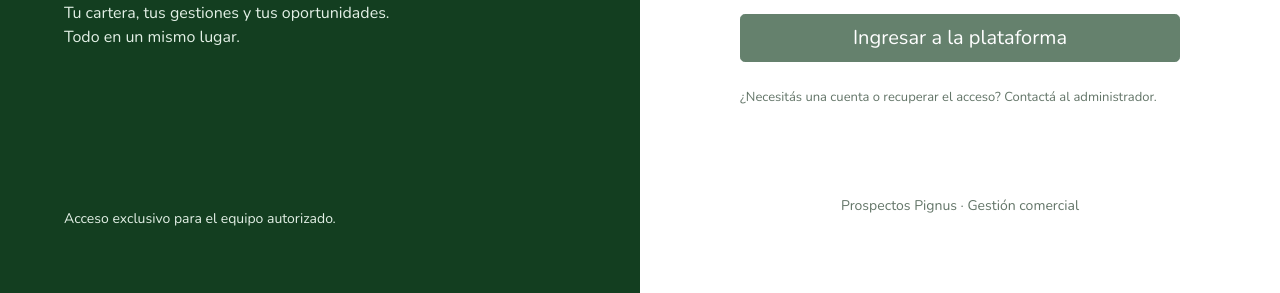
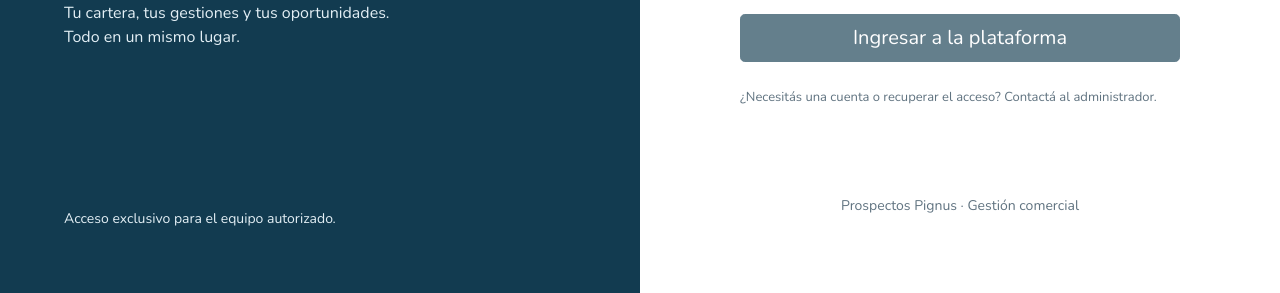
Before and after one commit to rodriguezcl/prospectospignus, a React app: page /#/login in a window 1280 px wide. Shown: the part 507-800 px from the top of the page. Built offline with nearby package versions, Linux system fonts and the light colour scheme; no server answers.

Commit message:
feat: unificar identidad visual en azul petróleo

```diff
--- a/src/features/inicio/presentation/tablero.css
+++ b/src/features/inicio/presentation/tablero.css
@@ -190,8 +190,8 @@
 .resultado-persona:hover,
 .pendiente-item:hover,
 .tablero-inicio .indicador:hover {
-  border-color: var(--pignus-verde);
-  background-color: var(--pignus-verde-suave);
+  border-color: var(--pignus-primario);
+  background-color: var(--pignus-primario-suave);
 }
 .tablero-inicio .grafico-columna-barra {
   background: var(--grafico-azul);
--- a/src/shared/ui/contenido/MarcaPignus.jsx
+++ b/src/shared/ui/contenido/MarcaPignus.jsx
@@ -1,12 +1,14 @@
 export function MarcaPignus() {
   return (
     <span className="identidad-pignus">
+      <span className="identidad-emblema">
         <img
           src="/marca/pignus.png"
           alt="Pignus — Guardianes por naturaleza"
           width="885"
           height="281"
         />
+      </span>
       <span className="identidad-producto">Prospectos</span>
     </span>
   );
--- a/src/shared/ui/estilos/identidad.css
+++ b/src/shared/ui/estilos/identidad.css
@@ -1,26 +1,26 @@
-/* Verde dominante de los píxeles opacos del logo original, sin modificar Mazer. */
+/* Azul petróleo compartido con el ícono de la aplicación, sin modificar Mazer. */
 :root,
 [data-bs-theme="light"] {
-  --pignus-verde: #133e20;
-  --pignus-verde-hover: #0c2c16;
-  --pignus-verde-suave: #eaf2ec;
-  --pignus-verde-acento: #327844;
-  --bs-primary: var(--pignus-verde);
-  --bs-primary-rgb: 19, 62, 32;
-  --bs-primary-text-emphasis: #0c2c16;
-  --bs-primary-bg-subtle: #eaf2ec;
-  --bs-primary-border-subtle: #bdd1c2;
-  --bs-body-color: #465b4c;
-  --bs-body-color-rgb: 70, 91, 76;
-  --bs-body-bg: #f4f7f4;
-  --bs-heading-color: var(--pignus-verde);
-  --bs-secondary-color: #637568;
-  --bs-secondary-color-rgb: 99, 117, 104;
-  --bs-link-color: var(--pignus-verde);
-  --bs-link-color-rgb: 19, 62, 32;
-  --bs-link-hover-color: var(--pignus-verde-hover);
-  --bs-link-hover-color-rgb: 12, 44, 22;
-  --bs-border-color: #d7e2da;
+  --pignus-primario: #123b50;
+  --pignus-primario-hover: #0b2939;
+  --pignus-primario-suave: #eaf1f5;
+  --pignus-primario-acento: #286b8c;
+  --bs-primary: var(--pignus-primario);
+  --bs-primary-rgb: 18, 59, 80;
+  --bs-primary-text-emphasis: #0b2939;
+  --bs-primary-bg-subtle: #eaf1f5;
+  --bs-primary-border-subtle: #bdd0db;
+  --bs-body-color: #465966;
+  --bs-body-color-rgb: 70, 89, 102;
+  --bs-body-bg: #f4f7f9;
+  --bs-heading-color: var(--pignus-primario);
+  --bs-secondary-color: #607380;
+  --bs-secondary-color-rgb: 96, 115, 128;
+  --bs-link-color: var(--pignus-primario);
+  --bs-link-color-rgb: 18, 59, 80;
+  --bs-link-hover-color: var(--pignus-primario-hover);
+  --bs-link-hover-color-rgb: 11, 41, 57;
+  --bs-border-color: #d7e1e7;
 }
 body {
   background: var(--bs-body-bg);
@@ -42,35 +42,35 @@ h6,
 .form-label,
 label,
 .aviso strong {
-  color: var(--pignus-verde);
+  color: var(--pignus-primario);
 }
 a {
-  color: var(--pignus-verde);
+  color: var(--pignus-primario);
 }
 a:hover {
-  color: var(--pignus-verde-hover);
+  color: var(--pignus-primario-hover);
 }
 .btn-primary {
-  --bs-btn-bg: var(--pignus-verde);
-  --bs-btn-border-color: var(--pignus-verde);
-  --bs-btn-hover-bg: var(--pignus-verde-hover);
-  --bs-btn-hover-border-color: var(--pignus-verde-hover);
-  --bs-btn-active-bg: var(--pignus-verde-hover);
-  --bs-btn-active-border-color: var(--pignus-verde-hover);
-  --bs-btn-disabled-bg: var(--pignus-verde);
-  --bs-btn-disabled-border-color: var(--pignus-verde);
-  --bs-btn-focus-shadow-rgb: 50, 120, 68;
+  --bs-btn-bg: var(--pignus-primario);
+  --bs-btn-border-color: var(--pignus-primario);
+  --bs-btn-hover-bg: var(--pignus-primario-hover);
+  --bs-btn-hover-border-color: var(--pignus-primario-hover);
+  --bs-btn-active-bg: var(--pignus-primario-hover);
+  --bs-btn-active-border-color: var(--pignus-primario-hover);
+  --bs-btn-disabled-bg: var(--pignus-primario);
+  --bs-btn-disabled-border-color: var(--pignus-primario);
+  --bs-btn-focus-shadow-rgb: 40, 107, 140;
 }
 .btn-outline-primary {
-  --bs-btn-color: var(--pignus-verde);
-  --bs-btn-border-color: var(--pignus-verde);
-  --bs-btn-hover-bg: var(--pignus-verde);
-  --bs-btn-hover-border-color: var(--pignus-verde);
-  --bs-btn-active-bg: var(--pignus-verde);
-  --bs-btn-active-border-color: var(--pignus-verde);
-  --bs-btn-disabled-color: var(--pignus-verde);
-  --bs-btn-disabled-border-color: var(--pignus-verde);
-  --bs-btn-focus-shadow-rgb: 50, 120, 68;
+  --bs-btn-color: var(--pignus-primario);
+  --bs-btn-border-color: var(--pignus-primario);
+  --bs-btn-hover-bg: var(--pignus-primario);
+  --bs-btn-hover-border-color: var(--pignus-primario);
+  --bs-btn-active-bg: var(--pignus-primario);
+  --bs-btn-active-border-color: var(--pignus-primario);
+  --bs-btn-disabled-color: var(--pignus-primario);
+  --bs-btn-disabled-border-color: var(--pignus-primario);
+  --bs-btn-focus-shadow-rgb: 40, 107, 140;
 }
 .btn-primary,
 .btn-outline-primary:hover {
@@ -78,7 +78,7 @@ a:hover {
 }
 .btn-light,
 .btn-outline-secondary {
-  --bs-btn-color: #465b4c;
+  --bs-btn-color: #465966;
 }
 /* Mazer fija negro en .btn.btn-light; respetar los colores de cada tema. */
 .btn.btn-light {
@@ -98,7 +98,7 @@ a:hover {
 }
 /* Fondos deliberadamente claros necesitan texto oscuro en ambos modos. */
 .badge.bg-white.text-primary {
-  color: #133e20 !important;
+  color: #123b50 !important;
 }
 /* Eliminar el desplazamiento de línea base aplicado por el proveedor. */
 body .bi {
@@ -131,16 +131,16 @@ body .bi::before {
   min-height: 2.5rem;
 }
 .btn-link {
-  --bs-btn-color: var(--pignus-verde);
-  --bs-btn-hover-color: var(--pignus-verde-hover);
+  --bs-btn-color: var(--pignus-primario);
+  --bs-btn-hover-color: var(--pignus-primario-hover);
 }
 .bg-light-primary {
-  background-color: var(--pignus-verde-suave) !important;
-  color: var(--pignus-verde) !important;
+  background-color: var(--pignus-primario-suave) !important;
+  color: var(--pignus-primario) !important;
 }
 .text-primary,
 .link-primary {
-  color: var(--pignus-verde) !important;
+  color: var(--pignus-primario) !important;
 }
 .form-control,
 .form-select {
@@ -151,23 +151,23 @@ body .bi::before {
 .form-select:focus,
 .form-check-input:focus {
   color: var(--bs-body-color);
-  border-color: #75a781;
-  box-shadow: 0 0 0 0.25rem rgb(19 62 32 / 18%);
+  border-color: #719caf;
+  box-shadow: 0 0 0 0.25rem rgb(18 59 80 / 18%);
 }
 .form-check-input:checked,
 .form-check-input:indeterminate {
-  background-color: var(--pignus-verde);
-  border-color: var(--pignus-verde);
+  background-color: var(--pignus-primario);
+  border-color: var(--pignus-primario);
 }
 .form-control::placeholder {
-  color: #748379;
+  color: #70808b;
 }
 .table {
   --bs-table-color: var(--bs-body-color);
   --bs-table-border-color: var(--bs-border-color);
 }
 .table thead th {
-  color: var(--pignus-verde);
+  color: var(--pignus-primario);
 }
 caption,
 small,
@@ -184,35 +184,35 @@ footer,
   color: var(--bs-secondary-color);
 }
 .sidebar-wrapper .menu .sidebar-link {
-  color: var(--pignus-verde);
+  color: var(--pignus-primario);
 }
 .sidebar-wrapper .menu .sidebar-link i {
-  color: #6c8d75;
+  color: #67899b;
 }
 .sidebar-wrapper .menu .sidebar-link:hover {
-  background: var(--pignus-verde-suave);
+  background: var(--pignus-primario-suave);
 }
 .sidebar-wrapper .menu .sidebar-link.seleccionada,
 .sidebar-wrapper .menu .sidebar-item.active > .sidebar-link {
-  background: var(--pignus-verde);
+  background: var(--pignus-primario);
   color: white;
 }
 .sidebar-wrapper .menu .sidebar-link.seleccionada i {
   color: white;
 }
 .bienvenida {
-  background: var(--pignus-verde);
+  background: var(--pignus-primario);
 }
 .bienvenida p,
 .figura {
-  color: #e3f0e6;
+  color: #e3eff5;
 }
 .icono-acceso {
-  color: var(--pignus-verde);
-  background: var(--pignus-verde-suave);
+  color: var(--pignus-primario);
+  background: var(--pignus-primario-suave);
 }
 .acceso:hover {
-  border-color: var(--pignus-verde);
+  border-color: var(--pignus-primario);
 }
 .barra-superior,
 .aviso,
@@ -220,40 +220,40 @@ footer,
   border-color: var(--bs-border-color);
 }
 .acceso-presentacion {
-  background: var(--pignus-verde);
-  color: #e3f0e6;
+  background: var(--pignus-primario);
+  color: #e3eff5;
 }
 .acceso-presentacion > small {
-  color: #e3f0e6;
+  color: #e3eff5;
 }
 .grafico-columna-barra,
 .grafico-pista > span {
-  background: var(--pignus-verde);
+  background: var(--pignus-primario);
 }
 .grafico-fila:hover,
 .grafico-fila[aria-pressed="true"] {
-  background: var(--pignus-verde-suave);
-  border-color: var(--pignus-verde);
+  background: var(--pignus-primario-suave);
+  border-color: var(--pignus-primario);
 }
 .grafico-columna:hover .grafico-columna-barra,
 .grafico-columna[aria-pressed="true"] .grafico-columna-barra {
-  background: var(--pignus-verde-acento);
+  background: var(--pignus-primario-acento);
 }
 .grafico-columna:focus-visible,
 .grafico-fila:focus-visible {
-  outline-color: var(--pignus-verde-acento);
+  outline-color: var(--pignus-primario-acento);
 }
 .pagination {
-  --bs-pagination-color: var(--pignus-verde);
-  --bs-pagination-hover-color: var(--pignus-verde);
-  --bs-pagination-active-bg: var(--pignus-verde);
-  --bs-pagination-active-border-color: var(--pignus-verde);
-  --bs-pagination-focus-box-shadow: 0 0 0 0.25rem rgb(19 62 32 / 18%);
+  --bs-pagination-color: var(--pignus-primario);
+  --bs-pagination-hover-color: var(--pignus-primario);
+  --bs-pagination-active-bg: var(--pignus-primario);
+  --bs-pagination-active-border-color: var(--pignus-primario);
+  --bs-pagination-focus-box-shadow: 0 0 0 0.25rem rgb(18 59 80 / 18%);
 }
 .alert-primary {
-  --bs-alert-color: var(--pignus-verde);
-  --bs-alert-bg: var(--pignus-verde-suave);
-  --bs-alert-border-color: #bdd1c2;
+  --bs-alert-color: var(--pignus-primario);
+  --bs-alert-bg: var(--pignus-primario-suave);
+  --bs-alert-border-color: #bdd0db;
 }
 .sidebar-header {
   position: relative;
@@ -262,7 +262,7 @@ footer,
 .marca {
   width: 100%;
   display: block;
-  color: var(--pignus-verde);
+  color: var(--pignus-primario);
 }
 .identidad-pignus {
   display: flex;
@@ -276,9 +276,20 @@ footer,
   width: 100%;
   height: auto;
 }
+.identidad-emblema {
+  display: block;
+  width: 100%;
+  background: #123b50;
+  -webkit-mask: url("/marca/pignus.png") center / contain no-repeat;
+  mask: url("/marca/pignus.png") center / contain no-repeat;
+}
+.identidad-emblema img {
+  /* Conserva dimensiones y texto alternativo; la máscara colorea el original. */
+  opacity: 0;
+}
 .identidad-producto {
   margin-top: -4px;
-  color: var(--pignus-verde);
+  color: var(--pignus-primario);
   font-size: 12px;
   font-weight: 600;
   letter-spacing: 2px;
--- a/src/shared/ui/estilos/noche.css
+++ b/src/shared/ui/estilos/noche.css
@@ -17,28 +17,28 @@
 
 [data-bs-theme="dark"] {
   color-scheme: dark;
-  --pignus-verde: #8ed6a2;
-  --pignus-verde-hover: #b6edc4;
-  --pignus-verde-suave: #253c2e;
-  --pignus-verde-acento: #a4e5b5;
-  --bs-primary: #8ed6a2;
-  --bs-primary-rgb: 142, 214, 162;
-  --bs-body-bg: #141c18;
-  --bs-body-color: #dbe7df;
-  --bs-body-color-rgb: 219, 231, 223;
-  --bs-heading-color: #8ed6a2;
-  --bs-secondary-color: #adbdb2;
-  --bs-secondary-color-rgb: 173, 189, 178;
-  --bs-secondary-bg: #2b3930;
-  --bs-tertiary-bg: #233027;
-  --bs-border-color: #43564a;
-  --bs-link-color: #8ed6a2;
-  --bs-link-hover-color: #b6edc4;
-  --bs-link-color-rgb: 142, 214, 162;
-  --bs-link-hover-color-rgb: 182, 237, 196;
-  --bs-primary-text-emphasis: #b6edc4;
-  --bs-primary-bg-subtle: #253c2e;
-  --bs-primary-border-subtle: #43564a;
+  --pignus-primario: #8fc9e3;
+  --pignus-primario-hover: #bce4f5;
+  --pignus-primario-suave: #233c49;
+  --pignus-primario-acento: #a6d9ef;
+  --bs-primary: #8fc9e3;
+  --bs-primary-rgb: 143, 201, 227;
+  --bs-body-bg: #141d23;
+  --bs-body-color: #dce7ed;
+  --bs-body-color-rgb: 220, 231, 237;
+  --bs-heading-color: #8fc9e3;
+  --bs-secondary-color: #adbec9;
+  --bs-secondary-color-rgb: 173, 190, 201;
+  --bs-secondary-bg: #2a3943;
+  --bs-tertiary-bg: #22313b;
+  --bs-border-color: #435966;
+  --bs-link-color: #8fc9e3;
+  --bs-link-hover-color: #bce4f5;
+  --bs-link-color-rgb: 143, 201, 227;
+  --bs-link-hover-color-rgb: 188, 228, 245;
+  --bs-primary-text-emphasis: #bce4f5;
+  --bs-primary-bg-subtle: #233c49;
+  --bs-primary-border-subtle: #435966;
 }
 [data-bs-theme="dark"] .sidebar-wrapper,
 [data-bs-theme="dark"] .card,
@@ -48,62 +48,62 @@
 [data-bs-theme="dark"] .dropdown-menu,
 [data-bs-theme="dark"] .list-group-item,
 [data-bs-theme="dark"] .saltar-contenido {
-  background-color: #1e2a22;
+  background-color: #1d2b34;
   color: var(--bs-body-color);
   border-color: var(--bs-border-color);
 }
 [data-bs-theme="dark"] .table {
-  --bs-table-bg: #1e2a22;
+  --bs-table-bg: #1d2b34;
   --bs-table-color: var(--bs-body-color);
-  --bs-table-hover-bg: #2b3c31;
+  --bs-table-hover-bg: #2b3e4b;
   --bs-table-hover-color: var(--bs-body-color);
-  --bs-table-striped-bg: #25332b;
+  --bs-table-striped-bg: #253640;
   --bs-table-striped-color: var(--bs-body-color);
 }
 [data-bs-theme="dark"] .form-control,
 [data-bs-theme="dark"] .form-select,
 [data-bs-theme="dark"] .form-check-input {
-  background-color: #141c18;
+  background-color: #141d23;
   color: var(--bs-body-color);
   border-color: var(--bs-border-color);
 }
 [data-bs-theme="dark"] .form-control:disabled,
 [data-bs-theme="dark"] .form-select:disabled {
-  background-color: #2b3930;
+  background-color: #2a3943;
 }
 [data-bs-theme="dark"] .form-control::placeholder {
-  color: #adbdb2;
+  color: #adbec9;
 }
 [data-bs-theme="dark"] .form-check-input:checked {
-  background-color: #327844;
+  background-color: #286b8c;
 }
 [data-bs-theme="dark"] .btn-primary,
 [data-bs-theme="dark"] .btn-outline-primary:hover,
 [data-bs-theme="dark"] .btn-outline-primary:active {
-  color: #102317;
-  --bs-btn-color: #102317;
-  --bs-btn-hover-color: #102317;
-  --bs-btn-active-color: #102317;
-  --bs-btn-disabled-color: #102317;
+  color: #102631;
+  --bs-btn-color: #102631;
+  --bs-btn-hover-color: #102631;
+  --bs-btn-active-color: #102631;
+  --bs-btn-disabled-color: #102631;
 }
 [data-bs-theme="dark"] .btn-light,
 [data-bs-theme="dark"] .btn-outline-secondary {
-  --bs-btn-color: #dbe7df;
-  --bs-btn-border-color: #657d6d;
-  --bs-btn-hover-bg: #43564a;
+  --bs-btn-color: #dce7ed;
+  --bs-btn-border-color: #657f8e;
+  --bs-btn-hover-bg: #435966;
   --bs-btn-hover-color: #fff;
   --bs-btn-active-color: #fff;
-  --bs-btn-active-bg: #43564a;
+  --bs-btn-active-bg: #435966;
 }
 [data-bs-theme="dark"] .btn-light {
-  --bs-btn-bg: #2b3930;
-  --bs-btn-disabled-color: #dbe7df;
-  --bs-btn-disabled-bg: #2b3930;
-  --bs-btn-disabled-border-color: #657d6d;
+  --bs-btn-bg: #2a3943;
+  --bs-btn-disabled-color: #dce7ed;
+  --bs-btn-disabled-bg: #2a3943;
+  --bs-btn-disabled-border-color: #657f8e;
 }
 [data-bs-theme="dark"] .btn-outline-secondary {
-  --bs-btn-disabled-color: #adbdb2;
-  --bs-btn-disabled-border-color: #657d6d;
+  --bs-btn-disabled-color: #adbec9;
+  --bs-btn-disabled-border-color: #657f8e;
 }
 [data-bs-theme="dark"] .btn-outline-danger {
   --bs-btn-color: #ff9b9b;
@@ -122,7 +122,7 @@
 [data-bs-theme="dark"] .btn-primary:hover,
 [data-bs-theme="dark"] .btn-primary:focus-visible,
 [data-bs-theme="dark"] .btn-outline-primary:focus-visible {
-  color: #102317;
+  color: #102631;
 }
 [data-bs-theme="dark"] .form-text {
   color: var(--bs-secondary-color);
@@ -134,17 +134,16 @@
   .sidebar-item.active
   > .sidebar-link,
 [data-bs-theme="dark"] .bienvenida {
-  background: #245334;
+  background: #234f66;
 }
 [data-bs-theme="dark"] .sidebar-wrapper .menu .sidebar-link i {
-  color: #9fbca8;
+  color: #9fbdcc;
 }
 [data-bs-theme="dark"] .sidebar-wrapper .menu .sidebar-link.seleccionada i {
   color: #fff;
 }
-[data-bs-theme="dark"] .marca .identidad-pignus img {
-  /* Versión negativa del logo: conserva la transparencia y el archivo original. */
-  filter: brightness(0) invert(1);
+[data-bs-theme="dark"] .marca .identidad-emblema {
+  background: #fff;
 }
 [data-bs-theme="dark"] .barra-superior,
 [data-bs-theme="dark"] .acceso,
@@ -154,11 +153,11 @@
 }
 [data-bs-theme="dark"] .agenda-referencia,
 [data-bs-theme="dark"] .agenda-ahora {
-  background: var(--pignus-verde-suave);
-  color: var(--pignus-verde);
+  background: var(--pignus-primario-suave);
+  color: var(--pignus-primario);
 }
 [data-bs-theme="dark"] .alert-primary {
-  --bs-alert-color: #b6edc4;
-  --bs-alert-bg: #253c2e;
-  --bs-alert-border-color: #43564a;
+  --bs-alert-color: #bce4f5;
+  --bs-alert-bg: #233c49;
+  --bs-alert-border-color: #435966;
 }
--- a/src/shared/ui/estilos/personalizacion.css
+++ b/src/shared/ui/estilos/personalizacion.css
@@ -72,7 +72,7 @@ body {
   display: inline-block;
   width: 7px;
   height: 7px;
-  background: #38a684;
+  background: var(--pignus-primario-acento);
   border-radius: 50%;
   margin-right: 5px;
 }
```
Also changed, not shown: docs/ICONOS.md (+1 -1 lines), src/features/agenda/presentation/agenda.css (+11 -11 lines). Lines whose indentation alone changed are shown as unchanged.
